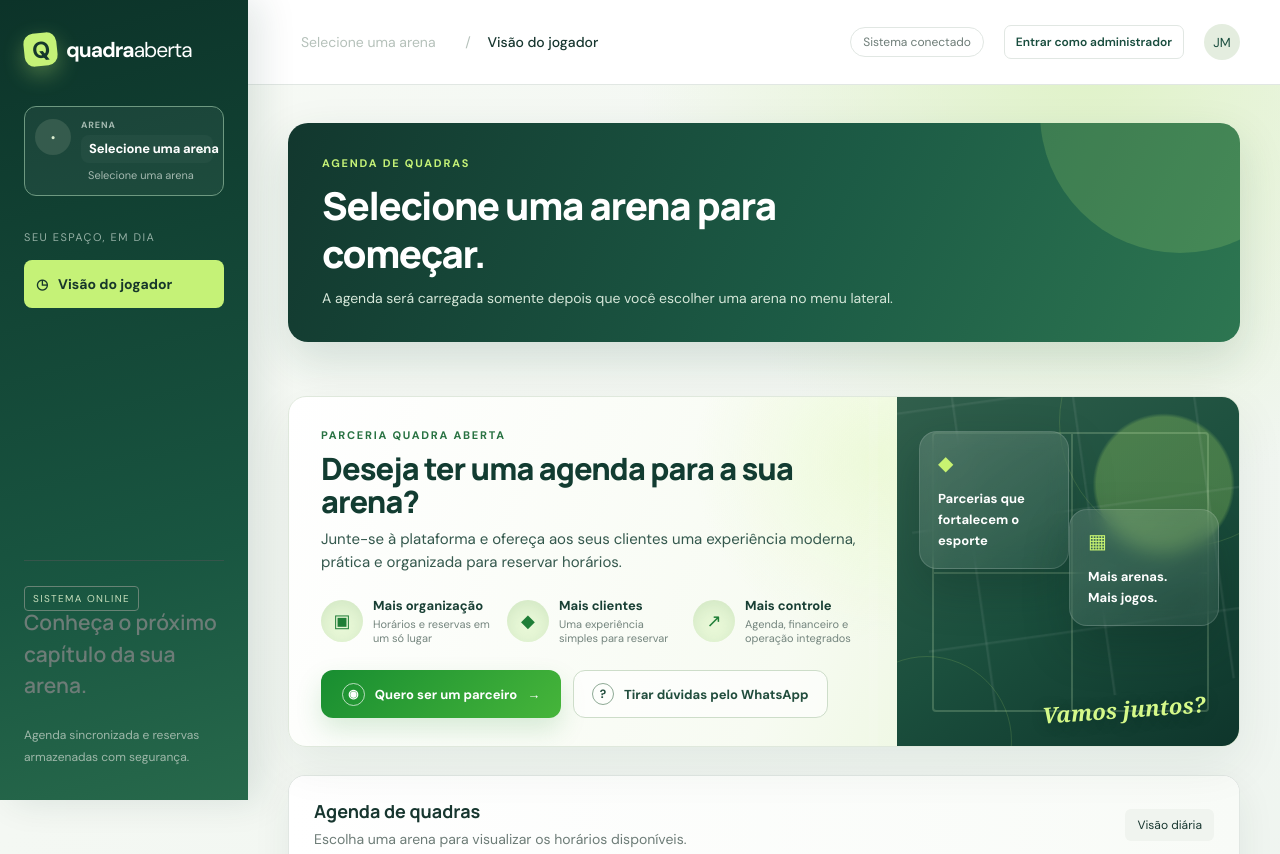
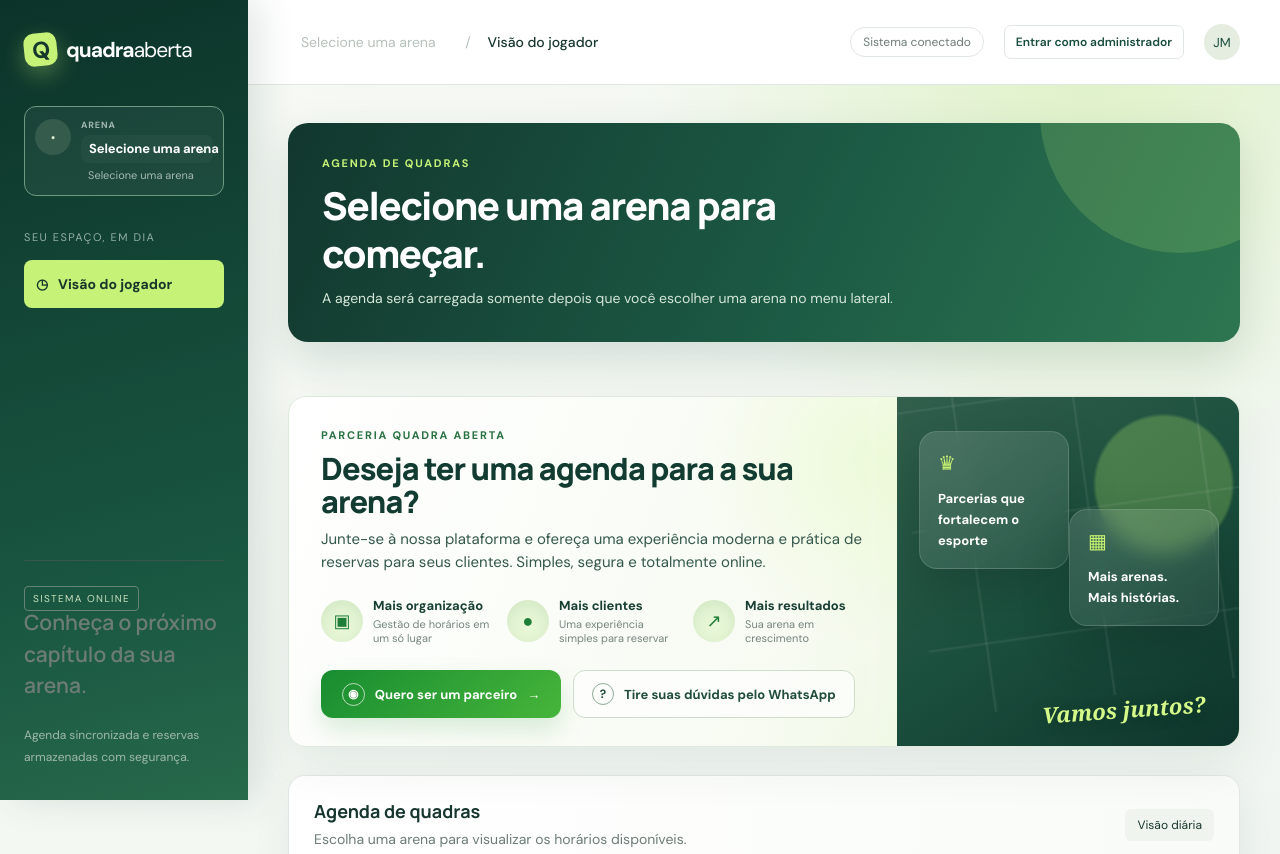
Before and after one commit to jjulian10/quadra-aberta, a website built with Vite: page index.html in a window 1280 px wide. Shown: the top 854 px of the page. Built offline with nearby package versions, Linux system fonts and the light colour scheme; some packages are replaced by stand-ins of ours; no server answers; the database is empty.

Commit message:
refine: match partnership banner approved preview

```diff
--- a/index.html
+++ b/index.html
@@ -119,20 +119,20 @@
   <div class="partner-copy">
     <p class="partner-kicker">PARCERIA QUADRA ABERTA</p>
     <h2 id="partnerSpotlightTitle">Deseja ter uma agenda para a sua arena?</h2>
-    <p class="partner-lead">Junte-se à plataforma e ofereça aos seus clientes uma experiência moderna, prática e organizada para reservar horários.</p>
+    <p class="partner-lead">Junte-se à nossa plataforma e ofereça uma experiência moderna e prática de reservas para seus clientes. Simples, segura e totalmente online.</p>
 
     <div class="partner-benefits" aria-label="Benefícios para arenas parceiras">
       <div class="partner-benefit">
         <span class="partner-benefit-icon" aria-hidden="true">▣</span>
-        <div><strong>Mais organização</strong><small>Horários e reservas em um só lugar</small></div>
+        <div><strong>Mais organização</strong><small>Gestão de horários em um só lugar</small></div>
       </div>
       <div class="partner-benefit">
-        <span class="partner-benefit-icon" aria-hidden="true">◆</span>
+        <span class="partner-benefit-icon" aria-hidden="true">●</span>
         <div><strong>Mais clientes</strong><small>Uma experiência simples para reservar</small></div>
       </div>
       <div class="partner-benefit">
         <span class="partner-benefit-icon" aria-hidden="true">↗</span>
-        <div><strong>Mais controle</strong><small>Agenda, financeiro e operação integrados</small></div>
+        <div><strong>Mais resultados</strong><small>Sua arena em crescimento</small></div>
       </div>
     </div>
 
@@ -144,22 +144,19 @@
       </a>
       <a class="partner-secondary" href="https://wa.me/5569992667022?text=Ol%C3%A1%2C%20tenho%20algumas%20d%C3%BAvidas%20sobre%20o%20Quadra%20Aberta%20e%20gostaria%20de%20conhecer%20melhor%20a%20plataforma." target="_blank" rel="noopener noreferrer">
         <span aria-hidden="true">?</span>
-        Tirar dúvidas pelo WhatsApp
+        Tire suas dúvidas pelo WhatsApp
       </a>
     </div>
   </div>
 
   <div class="partner-visual" aria-hidden="true">
-    <div class="partner-court-lines"></div>
-    <div class="partner-orbit partner-orbit-one"></div>
-    <div class="partner-orbit partner-orbit-two"></div>
     <div class="partner-floating-card partner-floating-card-one">
-      <span>◆</span>
+      <span>♛</span>
       <strong>Parcerias que fortalecem o esporte</strong>
     </div>
     <div class="partner-floating-card partner-floating-card-two">
       <span>▦</span>
-      <strong>Mais arenas.<br>Mais jogos.</strong>
+      <strong>Mais arenas.<br>Mais histórias.</strong>
     </div>
     <div class="partner-signature">Vamos juntos?</div>
   </div>
```
